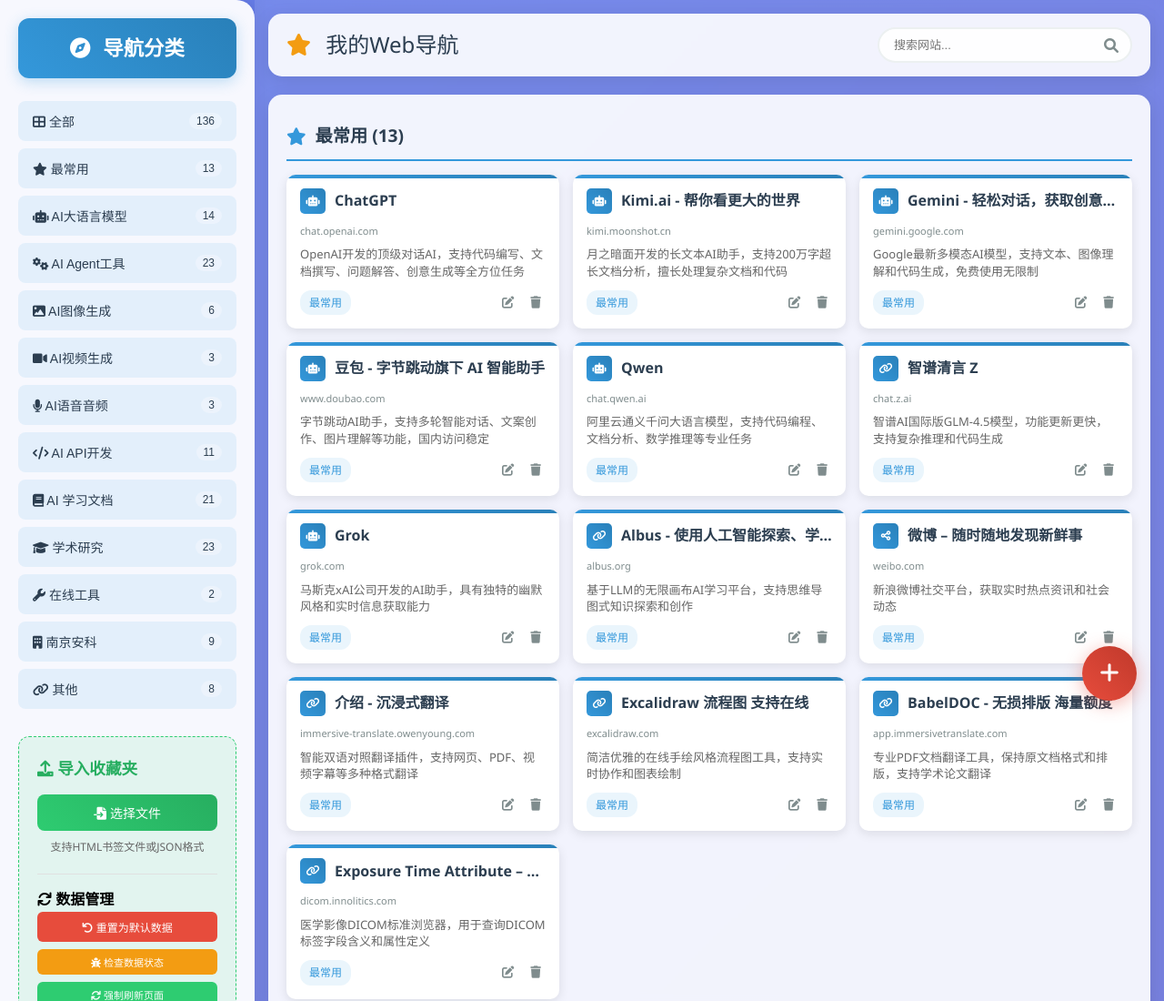
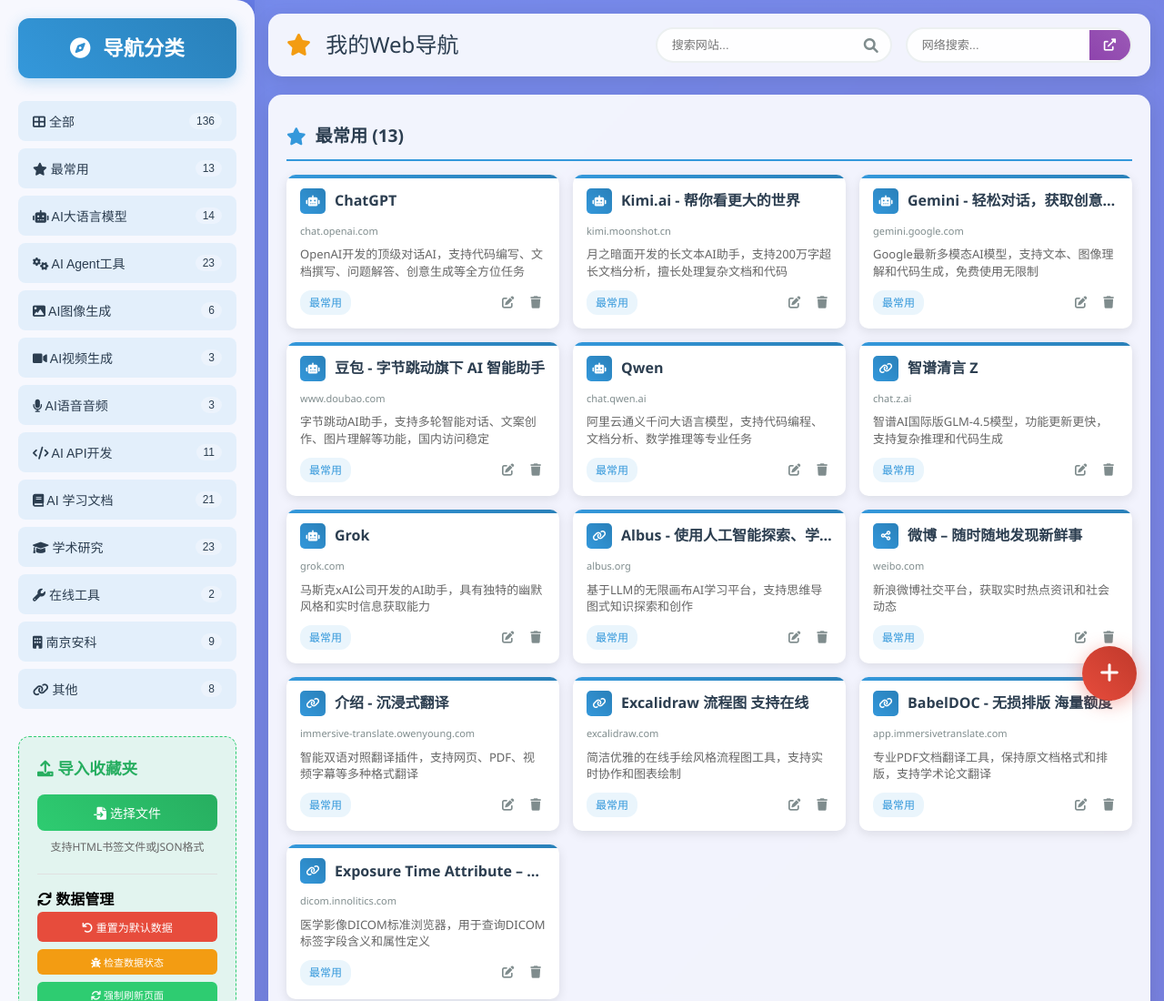
Before and after one commit to ykath/mywebfav, a plain HTML site: page index.html in a window 1280 px wide. Shown: the top 1100 px of the page at 91% size. Drawn offline with Linux system fonts and the light colour scheme.

Commit message:
feat: add web search bar on home page

```diff
--- a/index.html
+++ b/index.html
@@ -50,9 +50,17 @@
         <main class="main-content">
             <header class="header">
                 <h1><i class="fas fa-star"></i> 我的Web导航</h1>
-                <div class="search-container">
-                    <input type="text" id="searchInput" placeholder="搜索网站..." class="search-input">
-                    <i class="fas fa-search search-icon"></i>
+                <div class="search-area">
+                    <div class="search-container">
+                        <input type="text" id="searchInput" placeholder="搜索网站..." class="search-input">
+                        <i class="fas fa-search search-icon"></i>
+                    </div>
+                    <form id="webSearchForm" class="web-search" autocomplete="off">
+                        <input type="text" id="webSearchInput" class="web-search-input" placeholder="网络搜索...">
+                        <button type="submit" class="web-search-btn">
+                            <i class="fas fa-external-link-alt"></i>
+                        </button>
+                    </form>
                 </div>
             </header>
 
--- a/script.js
+++ b/script.js
@@ -234,6 +234,22 @@ function initializeEventListeners() {
     // 导入收藏夹
     const bookmarkFile = document.getElementById('bookmarkFile');
     bookmarkFile.addEventListener('change', handleFileImport);
+
+    // 网络搜索
+    const webSearchForm = document.getElementById('webSearchForm');
+    const webSearchInput = document.getElementById('webSearchInput');
+    if (webSearchForm && webSearchInput) {
+        webSearchForm.addEventListener('submit', (e) => {
+            e.preventDefault();
+            const query = webSearchInput.value.trim();
+            if (!query) {
+                webSearchInput.focus();
+                return;
+            }
+            const searchUrl = `https://www.baidu.com/s?wd=${encodeURIComponent(query)}`;
+            window.open(searchUrl, '_blank');
+        });
+    }
 }
 
 // 处理添加网站
--- a/style.css
+++ b/style.css
@@ -142,15 +142,18 @@ body {
 }
 
 /* 头部样式 */
+
 .header {
     display: flex;
     justify-content: space-between;
     align-items: center;
+    flex-wrap: wrap;
     margin-bottom: 20px;
     padding: 15px 20px;
     background: rgba(255, 255, 255, 0.9);
     border-radius: 15px;
     box-shadow: 0 5px 20px rgba(0,0,0,0.1);
+    gap: 15px;
 }
 
 .header h1 {
@@ -165,9 +168,17 @@ body {
 }
 
 /* 搜索框 */
+.search-area {
+    display: flex;
+    gap: 15px;
+    align-items: center;
+    flex-wrap: wrap;
+    justify-content: flex-end;
+}
+
 .search-container {
     position: relative;
-    width: 280px;
+    width: 260px;
 }
 
 .search-input {
@@ -192,6 +203,50 @@ body {
     top: 50%;
     transform: translateY(-50%);
     color: #7f8c8d;
+}
+
+.web-search {
+    display: flex;
+    align-items: center;
+    background: rgba(255, 255, 255, 0.9);
+    border: 2px solid #ecf0f1;
+    border-radius: 25px;
+    overflow: hidden;
+    transition: all 0.3s ease;
+}
+
+.web-search:focus-within {
+    border-color: #8e44ad;
+    box-shadow: 0 0 15px rgba(142, 68, 173, 0.3);
+}
+
+.web-search-input {
+    border: none;
+    padding: 10px 16px;
+    font-size: 13px;
+    width: 200px;
+    background: transparent;
+}
+
+.web-search-input:focus {
+    outline: none;
+}
+
+.web-search-btn {
+    border: none;
+    background: linear-gradient(45deg, #8e44ad, #9b59b6);
+    color: white;
+    padding: 10px 16px;
+    cursor: pointer;
+    display: flex;
+    align-items: center;
+    justify-content: center;
+    transition: all 0.3s ease;
+}
+
+.web-search-btn:hover {
+    background: linear-gradient(45deg, #9b59b6, #8e44ad);
+    transform: translateY(-1px);
 }
 
 /* 内容区域 */
```
